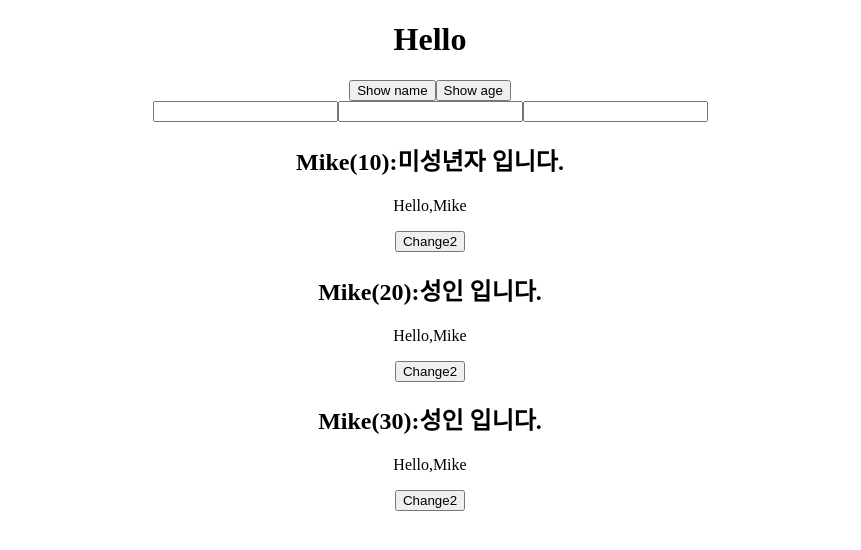
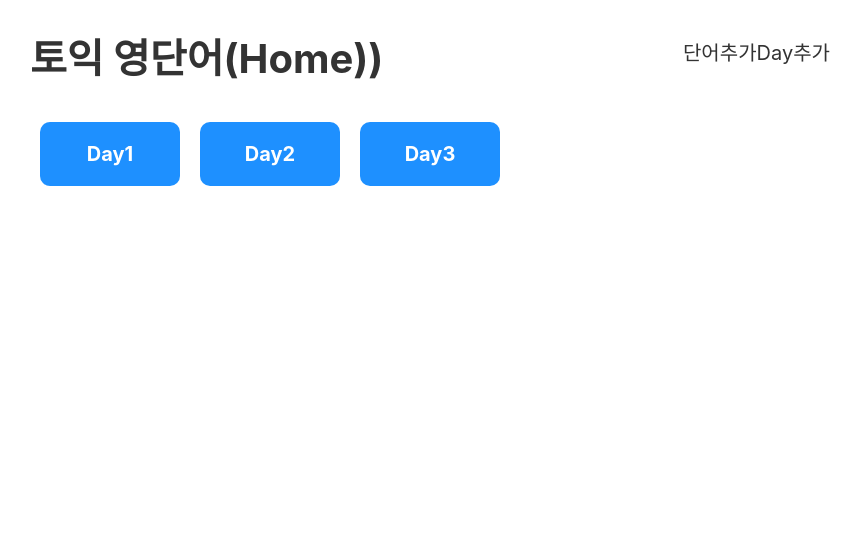
Before and after one commit to moonchop/Vocabulary, a React (Create React App) app: page / in a window 1280 px wide. Shown: the top 550 px of the page, without its empty margins (210-1071 px from the left). Built offline with nearby package versions, Linux system fonts and the light colour scheme.

Commit message:
add voca

```diff
--- a/package.json
+++ b/package.json
@@ -8,6 +8,7 @@
     "@testing-library/user-event": "^12.1.10",
     "react": "^17.0.2",
     "react-dom": "^17.0.2",
+    "react-router-dom": "^5.2.0",
     "react-scripts": "4.0.3",
     "web-vitals": "^1.0.1"
   },
--- a/src/App.css
+++ b/src/App.css
@@ -1,38 +1,132 @@
-.App {
-  text-align: center;
+body {
+  margin: 0;
+  font-family: -apple-system, BlinkMacSystemFont, "Segoe UI", "Roboto", "Oxygen",
+    "Ubuntu", "Cantarell", "Fira Sans", "Droid Sans", "Helvetica Neue",
+    sans-serif;
+  -webkit-font-smoothing: antialiased;
+  -moz-osx-font-smoothing: grayscale;
+  font-size: 20px;
 }
 
-.App-logo {
-  height: 40vmin;
-  pointer-events: none;
+ol,
+ul {
+  margin: 0;
+  padding: 0;
+  list-style: none;
 }
 
-@media (prefers-reduced-motion: no-preference) {
-  .App-logo {
-    animation: App-logo-spin infinite 20s linear;
-  }
+code {
+  font-family: source-code-pro, Menlo, Monaco, Consolas, "Courier New",
+    monospace;
 }
 
-.App-header {
-  background-color: #282c34;
-  min-height: 100vh;
-  display: flex;
-  flex-direction: column;
-  align-items: center;
-  justify-content: center;
-  font-size: calc(10px + 2vmin);
-  color: white;
+a {
+  text-decoration: none;
+  color: #333;
 }
 
-.App-link {
-  color: #61dafb;
+.App {
+  width: 800px;
+  margin: 0 auto;
 }
 
-@keyframes App-logo-spin {
-  from {
-    transform: rotate(0deg);
-  }
-  to {
-    transform: rotate(360deg);
-  }
+.header {
+  position: relative;
 }
+
+.header .menu {
+  position: absolute;
+  top: 10px;
+  right: 0;
+}
+
+.header .link {
+  border: 1px solid #333;
+  padding: 10px;
+  margin-left: 10px;
+  background-color: #efefef;
+  font-weight: bold;
+  border-radius: 4px;
+}
+
+.list_day {
+  display: flex;
+  flex-wrap: wrap;
+}
+
+.list_day li {
+  flex: 20% 0 0;
+  box-sizing: border-box;
+  padding: 10px;
+}
+
+.list_day a {
+  display: block;
+  padding: 20px 0;
+  font-weight: bold;
+  color: #fff;
+  text-align: center;
+  border-radius: 10px;
+  background-color: dodgerblue;
+}
+
+table {
+  border-collapse: collapse;
+  width: 100%;
+}
+table td {
+  width: 25%;
+  height: 70px;
+  border: 1px solid #ccc;
+  text-align: center;
+  font-size: 26px;
+}
+
+table td:first-child {
+  width: 10%;
+}
+
+.off td {
+  background: #eee;
+  color: #ccc;
+}
+
+.btn_del {
+  margin-left: 10px;
+  color: #fff;
+  background-color: firebrick;
+}
+
+button {
+  padding: 10px;
+  font-weight: bold;
+  font-size: 18px;
+  cursor: pointer;
+  border: 0 none;
+  border-radius: 6px;
+  padding: 10px 20px;
+  color: #fff;
+  background-color: dodgerblue;
+}
+
+.input_area {
+  margin-bottom: 10px;
+}
+
+.input_area label {
+  display: block;
+  margin-bottom: 10px;
+}
+
+.input_area input {
+  width: 400px;
+  height: 40px;
+  font-size: 20px;
+  padding: 0 10px;
+}
+
+.input_area select {
+  width: 400px;
+  height: 40px;
+  font-size: 20px;
+}
--- a/src/App.js
+++ b/src/App.js
@@ -2,17 +2,34 @@
 import Event from "./components/event/Event"
 import Usestate from './components/usestate/Usestate';
 import Props from './components/props/Props';
+import Header from './components/voca/Header';
+import DayList from './components/voca/DayList';
+import Day from './components/voca/Day';
+import {BrowserRouter,Route,Switch} from 'react-router-dom'
 function App() {
   return (
-    <div className="App">
-      <Event/>
-      {/* <Usestate />
-      <Usestate />
-      <Usestate /> */}
-      <Props age={10}/>
-      <Props age={20}/>
-      <Props age={30}/>
-    </div>
+    <BrowserRouter>
+      <div className="App">
+
+        {/* <Event/>
+        <Usestate />
+        <Usestate />
+        <Usestate />
+        <Props age={10}/>
+        <Props age={20}/>
+        <Props age={30}/> */}
+        <Header/>
+        <Switch>
+          <Route exact path="/">
+            <DayList/>
+          </Route>
+
+          <Route path="/day/:day"> {/* 다른 page로 갔을때, 바뀌게하는 것 /:day*/}
+           <Day/>
+          </Route>
+        </Switch>
+        </div>
+    </BrowserRouter>
   );
 }
 
--- /dev/null
+++ b/src/components/voca/Day.jsx
@@ -0,0 +1,35 @@
+import dummy from "./data.json"
+import {useParams} from "react-router-dom"
+// URL에 포함된 값을 얻을 땐 useParams
+export default function Day(){
+    const day=useParams().day;
+
+    const wordList = dummy.words.filter(word=> (
+        word.day===Number(day)
+    ))
+    console.log(wordList);
+
+
+
+
+    return (
+    <>
+    <h2>Day {day}</h2>
+    <table>
+        <tbody>
+            {wordList.map((word)=>(
+                <tr key={word.id}>
+                    <td>{word.eng}</td>
+                    <td>{word.kor}</td>
+                </tr>
+            ))}
+        </tbody>
+
+    </table>
+    </>
+
+
+
+)
+
+}
--- /dev/null
+++ b/src/components/voca/DayList.jsx
@@ -0,0 +1,17 @@
+import React from 'react'
+import dummy from "./data.json"
+import{Link} from "react-router-dom"
+export default function DayList() {
+
+   console.log(dummy);
+    return <ul className="list_day">
+        {/*map(반복문)은 배열을 받아서 새로운 배열을 반환함.*/}
+        {dummy.days.map((day)=>(
+            <li key={day.id}>
+                <Link to={`/day/${day.day}`}> Day{day.day}</Link>
+
+            </li>
+        ))}
+        <li></li>
+        </ul>;
+}
--- /dev/null
+++ b/src/components/voca/Header.jsx
@@ -0,0 +1,21 @@
+import React from 'react'
+import{Link} from "react-router-dom"
+
+export default function Header() {
+    return (
+        <div className="header">
+            <h1>
+            <Link to="/">토익 영단어(Home))</Link>
+            </h1>
+            <div className="menu">
+                <a href="#x" classname="link">
+                    단어추가
+                </a>
+                <a href="#x" classname="link">
+                    Day추가
+                </a>
+            </div>
+
+        </div>
+    )
+}
--- /dev/null
+++ b/src/components/voca/data.json
@@ -0,0 +1,52 @@
+{
+    "days":[
+        {"id":1, "day":1},
+        {"id":2, "day":2},
+        {"id":3, "day":3}
+    ],
+    "words" :[
+        {
+            "id":1,
+            "day":1,
+            "eng":"book",
+            "kor" : "책",
+            "isDone" : false
+        },
+        {
+            "id":2,
+            "day":1,
+            "eng":"apple",
+            "kor" : "사과",
+            "isDone" : false
+        },
+        {
+            "id":3,
+            "day":2,
+            "eng":"cloud",
+            "kor" : "구름",
+            "isDone" : false
+        },
+        {
+            "id":4,
+            "day":2,
+            "eng":"car",
+            "kor" : "자동차",
+            "isDone" : false
+        },
+        {
+            "id":5,
+            "day":3,
+            "eng":"school",
+            "kor" : "학교",
+            "isDone" : false
+        },
+        {
+            "id":6,
+            "day":3,
+            "eng":"pencil",
+            "kor" : "연필",
+            "isDone" : false
+        }
+
+    ]
+}
--- /dev/null
+++ b/src/index.css
@@ -0,0 +1,132 @@
+body {
+    margin: 0;
+    font-family: -apple-system, BlinkMacSystemFont, "Segoe UI", "Roboto", "Oxygen",
+      "Ubuntu", "Cantarell", "Fira Sans", "Droid Sans", "Helvetica Neue",
+      sans-serif;
+    -webkit-font-smoothing: antialiased;
+    -moz-osx-font-smoothing: grayscale;
+    font-size: 20px;
+  }
+
+  ol,
+  ul {
+    margin: 0;
+    padding: 0;
+    list-style: none;
+  }
+
+  code {
+    font-family: source-code-pro, Menlo, Monaco, Consolas, "Courier New",
+      monospace;
+  }
+
+  a {
+    text-decoration: none;
+    color: #333;
+  }
+
+  .App {
+    width: 800px;
+    margin: 0 auto;
+  }
+
+  .header {
+    position: relative;
+  }
+
+  .header .menu {
+    position: absolute;
+    top: 10px;
+    right: 0;
+  }
+
+  .header .link {
+    border: 1px solid #333;
+    padding: 10px;
+    margin-left: 10px;
+    background-color: #efefef;
+    font-weight: bold;
+    border-radius: 4px;
+  }
+
+  .list_day {
+    display: flex;
+    flex-wrap: wrap;
+  }
+
+  .list_day li {
+    flex: 20% 0 0;
+    box-sizing: border-box;
+    padding: 10px;
+  }
+
+  .list_day a {
+    display: block;
+    padding: 20px 0;
+    font-weight: bold;
+    color: #fff;
+    text-align: center;
+    border-radius: 10px;
+    background-color: dodgerblue;
+  }
+
+  table {
+    border-collapse: collapse;
+    width: 100%;
+  }
+  table td {
+    width: 25%;
+    height: 70px;
+    border: 1px solid #ccc;
+    text-align: center;
+    font-size: 26px;
+  }
+
+  table td:first-child {
+    width: 10%;
+  }
+
+  .off td {
+    background: #eee;
+    color: #ccc;
+  }
+
+  .btn_del {
+    margin-left: 10px;
+    color: #fff;
+    background-color: firebrick;
+  }
+
+  button {
+    padding: 10px;
+    font-weight: bold;
+    font-size: 18px;
+    cursor: pointer;
+    border: 0 none;
+    border-radius: 6px;
+    padding: 10px 20px;
+    color: #fff;
+    background-color: dodgerblue;
+  }
+
+  .input_area {
+    margin-bottom: 10px;
+  }
+
+  .input_area label {
+    display: block;
+    margin-bottom: 10px;
+  }
+
+  .input_area input {
+    width: 400px;
+    height: 40px;
+    font-size: 20px;
+    padding: 0 10px;
+  }
+
+  .input_area select {
+    width: 400px;
+    height: 40px;
+    font-size: 20px;
+  }
```
Also changed, not shown: 2 other files (tests, documents, lock files or other folders).
